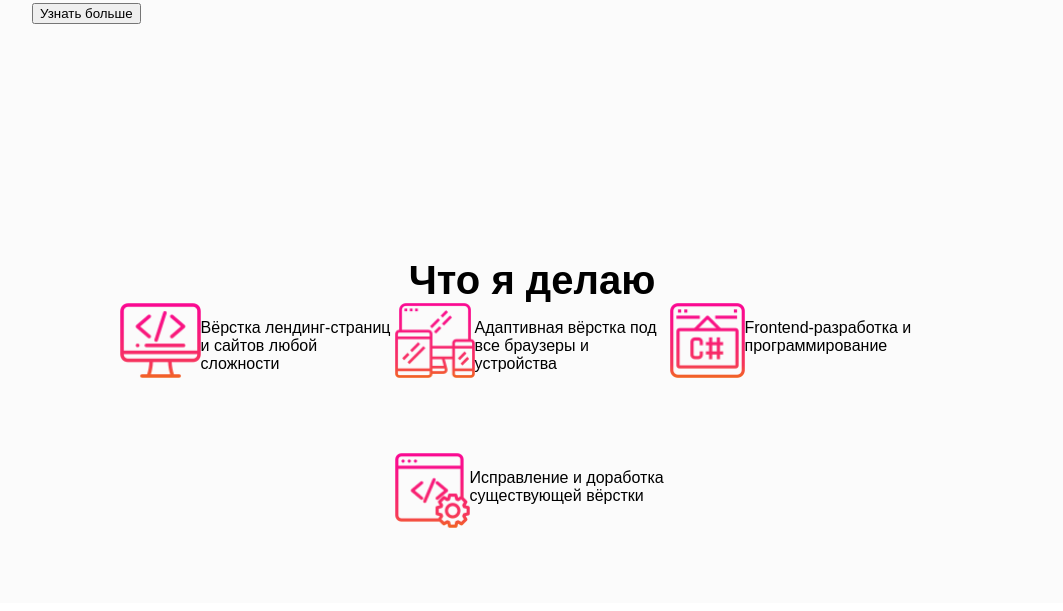
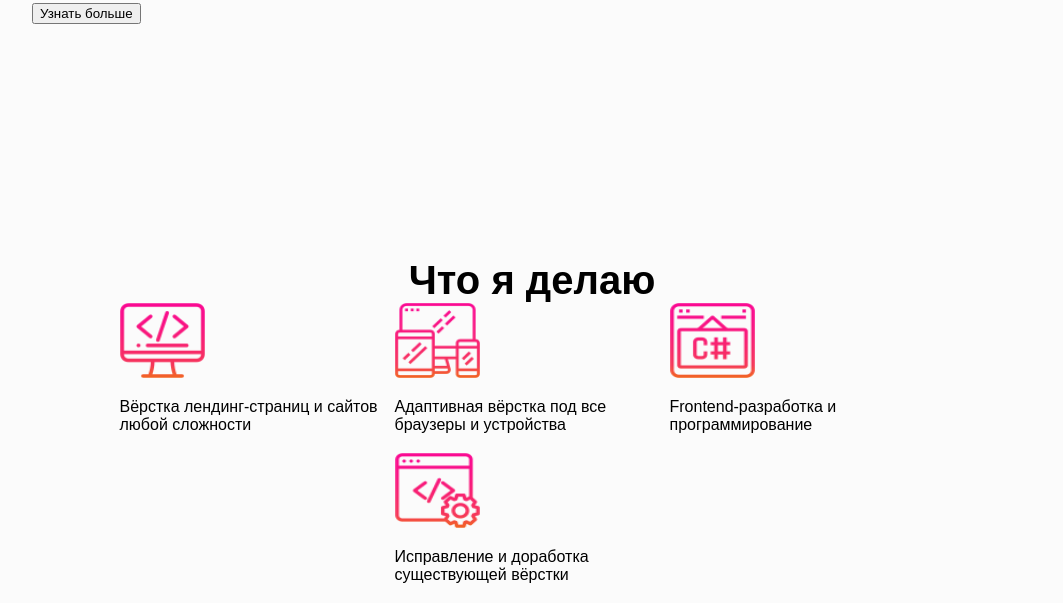
Before and after one commit to KashlakovNikita/Kashlakovnikita.github.io, a plain HTML site: page index.html in a window 1280 px wide. Shown: the part 460-1071 px from the top of the page, without its empty margins (108-1171 px from the left). Drawn offline with Linux system fonts and the light colour scheme.

Commit message:
Add files via upload

```diff
--- a/index.html
+++ b/index.html
@@ -86,7 +86,7 @@
     }
 
 	.Serviceblock {
-		display: flex;
+		display: inline-block;
 		flex-direction: row;
 		justify-content: space-around;
 		align-items: flex-start;
@@ -100,6 +100,7 @@
 	}
 
 	.Servicetext {
+		color: #333366
 		height: 11px
 	}
 
```
